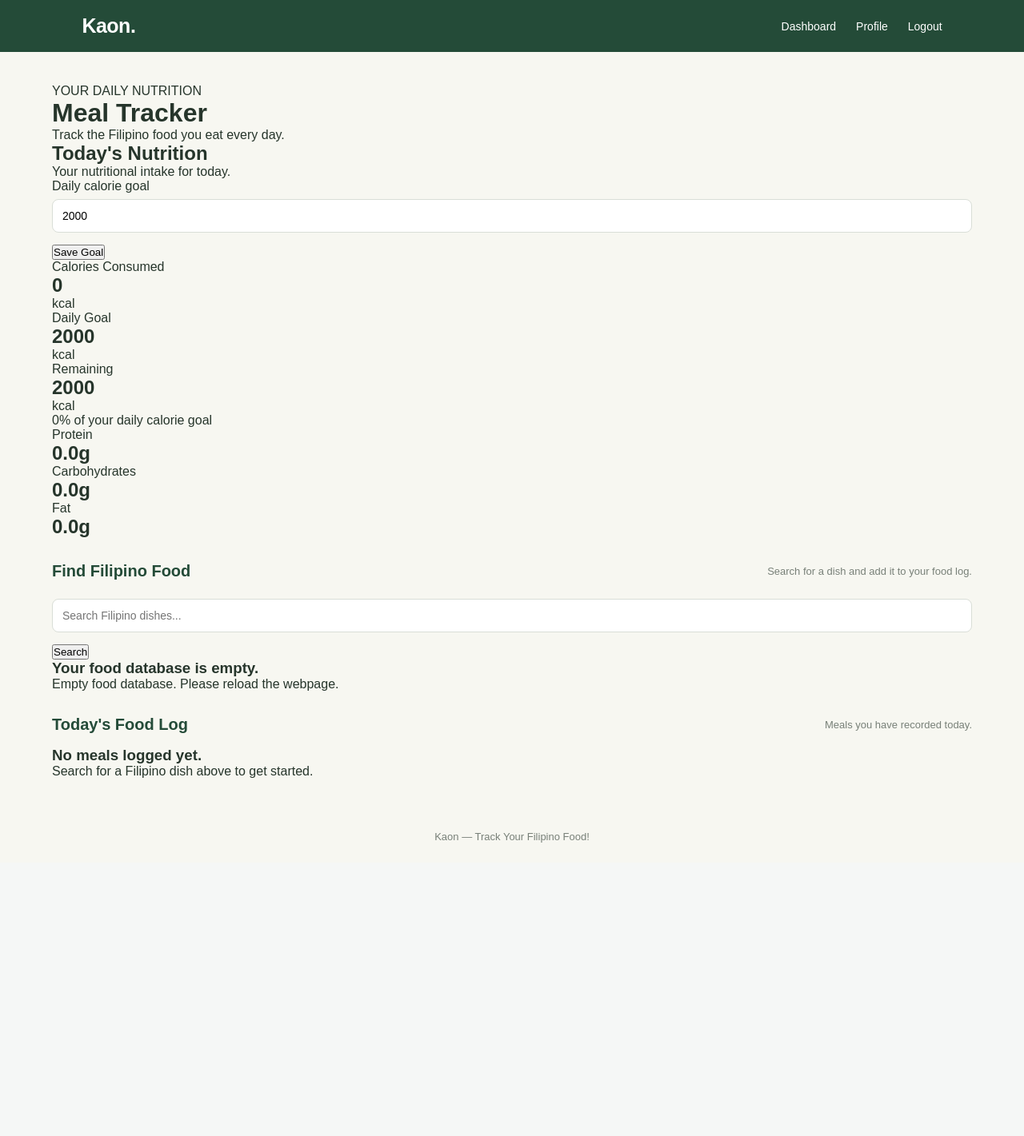
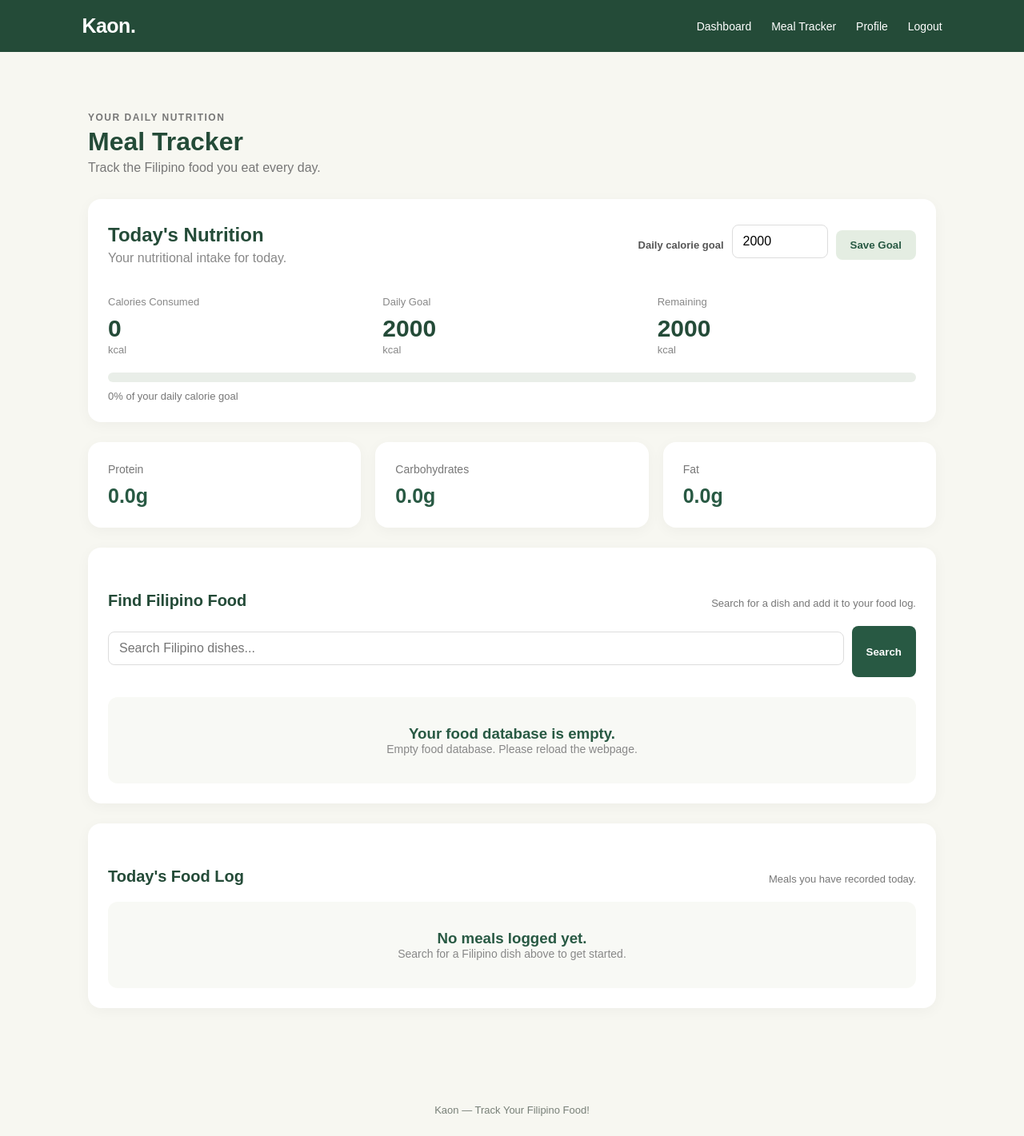
Before and after one commit to Scytuss/Kaon-Mondido-RaulMarconi-G2, a Django app: page /meals/ in a window 1280 px wide. Shown: the whole page at 80% size. Before the commit the page ends 1054 px from the top, so only its background shows below. Run offline with Django 5.2, Linux system fonts and the light colour scheme; the visitor is signed in with stand-in values (Sample User, id 1); data comes from the database, SQL or seed files in the repository; data that the repository does not hold is empty.

Commit message:
Updated style.css, base.html, and member_dashboard.html

```diff
--- a/accounts/static/accounts/css/style.css
+++ b/accounts/static/accounts/css/style.css
@@ -453,6 +453,340 @@ body {
 .auth-footer a:hover {
     text-decoration: underline;
 }
+/* CLICKABLE MEAL TRACKER CARD */
+
+.dashboard-card-link {
+    display: block;
+    text-decoration: none;
+    color: inherit;
+    cursor: pointer;
+    transition: transform 0.2s ease, box-shadow 0.2s ease;
+}
+
+.dashboard-card-link:hover {
+    text-decoration: none;
+    color: inherit;
+    transform: translateY(-4px);
+    box-shadow: 0 8px 20px rgba(0, 0, 0, 0.08);
+}
+
+.dashboard-card-link h3 {
+    color: var(--green-dark);
+}
+
+.dashboard-card-link p {
+    color: var(--text-muted);
+}
+
+/* ================================
+   MEAL TRACKER
+================================ */
+
+.meal-tracker-page {
+    max-width: 1100px;
+    margin: 0 auto;
+    padding: 30px 20px;
+}
+
+.meal-page-heading {
+    margin-bottom: 30px;
+}
+
+.meal-eyebrow {
+    color: #66836e;
+    font-size: 12px;
+    font-weight: 700;
+    letter-spacing: 1.5px;
+}
+
+.meal-page-heading h1 {
+    color: #244b38;
+    font-size: 32px;
+    margin: 5px 0;
+}
+
+.meal-page-heading p,
+.section-heading p {
+    color: #777;
+    margin-top: 5px;
+}
+
+.nutrition-summary,
+.macro-card,
+.food-search-section,
+.food-log-section {
+    background: #fff;
+    border-radius: 16px;
+    padding: 25px;
+    margin-bottom: 25px;
+    box-shadow: 0 4px 18px rgba(0, 0, 0, 0.04);
+}
+
+.nutrition-summary-heading {
+    display: flex;
+    justify-content: space-between;
+    align-items: center;
+    gap: 20px;
+    flex-wrap: wrap;
+}
+
+.nutrition-summary h2,
+.section-heading h2 {
+    color: #244b38;
+    margin: 0;
+}
+
+.nutrition-summary-heading p {
+    color: #888;
+    margin-top: 6px;
+}
+
+.goal-form {
+    display: flex;
+    align-items: center;
+    gap: 10px;
+    flex-wrap: wrap;
+}
+
+.goal-form label,
+.add-meal-form label {
+    color: #555;
+    font-size: 13px;
+    font-weight: 600;
+}
+
+.form-input,
+.goal-form input,
+.add-meal-form input,
+.food-search-form input {
+    padding: 11px 13px;
+    border: 1px solid #ddd;
+    border-radius: 8px;
+    font: inherit;
+    outline: none;
+}
+
+.goal-form input {
+    width: 120px;
+}
+
+.calorie-summary {
+    display: grid;
+    grid-template-columns: repeat(3, 1fr);
+    gap: 20px;
+    margin: 30px 0 20px;
+}
+
+.calorie-summary h2 {
+    font-size: 30px;
+    margin-top: 8px;
+}
+
+.nutrition-label,
+.nutrition-unit {
+    color: #888;
+    font-size: 13px;
+}
+
+.calorie-progress-track {
+    width: 100%;
+    height: 12px;
+    background: #e9eee8;
+    border-radius: 20px;
+    overflow: hidden;
+}
+
+.calorie-progress-fill {
+    width: var(--progress, 0%);
+    height: 100%;
+    background: #285943;
+    border-radius: 20px;
+    transition: width 0.3s ease;
+}
+
+.progress-caption {
+    color: #777;
+    font-size: 13px;
+    margin-top: 10px;
+}
+
+.macro-grid {
+    display: grid;
+    grid-template-columns: repeat(3, 1fr);
+    gap: 18px;
+    margin-bottom: 25px;
+}
+
+.macro-card {
+    margin: 0;
+}
+
+.macro-card span {
+    color: #777;
+    font-size: 14px;
+}
+
+.macro-card h2 {
+    color: #285943;
+    margin-top: 10px;
+    font-size: 25px;
+}
+
+.section-heading {
+    margin-bottom: 20px;
+}
+
+.food-search-form {
+    display: flex;
+    gap: 10px;
+    margin-bottom: 25px;
+}
+
+.food-search-form input {
+    flex: 1;
+    min-width: 0;
+}
+
+.primary-button,
+.secondary-button {
+    border: none;
+    border-radius: 8px;
+    padding: 11px 18px;
+    font-weight: 600;
+    cursor: pointer;
+}
+
+.primary-button {
+    background: #285943;
+    color: white;
+}
+
+.primary-button:hover {
+    background: #1d402e;
+}
+
+.secondary-button {
+    background: #e4ede2;
+    color: #285943;
+}
+
+.food-results,
+.food-log-list {
+    display: flex;
+    flex-direction: column;
+    gap: 14px;
+}
+
+.food-result-card,
+.food-log-item {
+    display: flex;
+    justify-content: space-between;
+    align-items: center;
+    gap: 20px;
+    padding: 18px;
+    border: 1px solid #e9e9e4;
+    border-radius: 12px;
+}
+
+.food-result-info h3,
+.food-log-item h3 {
+    color: #244b38;
+    margin: 0 0 6px;
+}
+
+.food-result-info p,
+.food-log-item p {
+    color: #888;
+    font-size: 13px;
+    margin: 0 0 10px;
+}
+
+.food-nutrition-preview {
+    display: flex;
+    flex-wrap: wrap;
+    gap: 12px;
+    color: #666;
+    font-size: 12px;
+}
+
+.add-meal-form {
+    display: flex;
+    align-items: center;
+    gap: 8px;
+    flex-wrap: wrap;
+}
+
+.add-meal-form input {
+    width: 75px;
+}
+
+.food-log-calories {
+    text-align: right;
+    white-space: nowrap;
+}
+
+.food-log-calories strong {
+    color: #285943;
+}
+
+.delete-meal-button {
+    border: none;
+    background: none;
+    color: #b34c4c;
+    cursor: pointer;
+    margin-top: 8px;
+    font-size: 12px;
+}
+
+.empty-food-state {
+    padding: 35px 20px;
+    text-align: center;
+    background: #f8f9f5;
+    border-radius: 12px;
+}
+
+.empty-food-state h3 {
+    color: #285943;
+}
+
+.empty-food-state p {
+    color: #888;
+    font-size: 14px;
+}
+
+.meal-message {
+    padding: 12px 16px;
+    margin-bottom: 15px;
+    background: #e4ede2;
+    color: #285943;
+    border-radius: 8px;
+}
+
+@media (max-width: 700px) {
+    .calorie-summary,
+    .macro-grid {
+        grid-template-columns: 1fr;
+    }
+
+    .food-result-card,
+    .food-log-item {
+        align-items: flex-start;
+        flex-direction: column;
+    }
+
+    .food-log-calories {
+        text-align: left;
+    }
+
+    .food-search-form {
+        flex-direction: column;
+    }
+
+    .goal-form {
+        align-items: flex-start;
+        flex-direction: column;
+    }
+}
 
 /* =========================================
    PROFILE PAGE
--- a/accounts/templates/accounts/base.html
+++ b/accounts/templates/accounts/base.html
@@ -23,6 +23,7 @@
             {% if user.is_authenticated %}
 
                 <a href="{% url 'dashboard' %}">Dashboard</a>
+                <a href="{% url 'meal_tracker' %}">Meal Tracker</a>
 
                 <a href="{% url 'profile' %}">Profile</a>
 
```
Also changed, not shown: accounts/templates/accounts/member_dashboard.html (+5 -2 lines).
